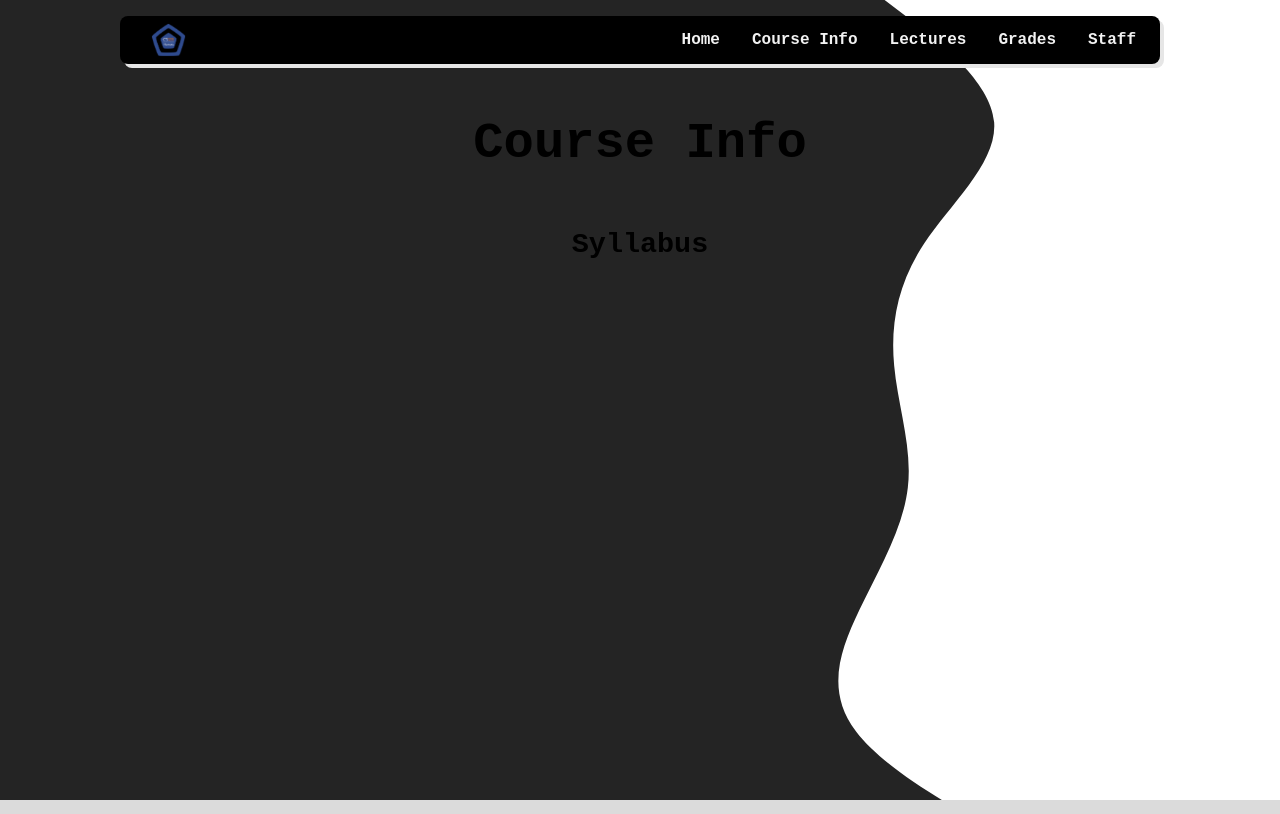
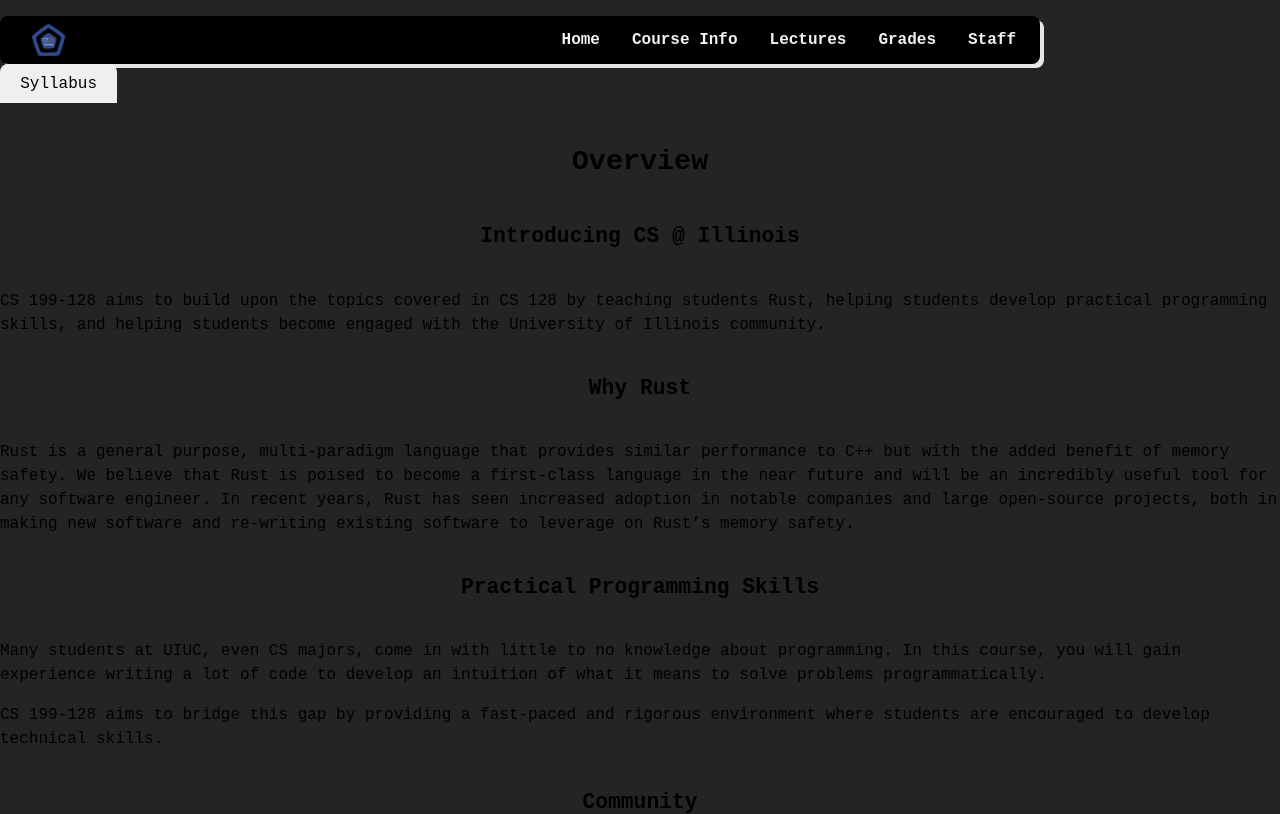
Before and after one commit to dwarbler/CS128H-Course-Website, a React (Vite) app in the folder cs128h-course-website/: page /CourseInfo in a window 1280 px wide. Shown: the top 814 px of the page. Built offline with nearby package versions, Linux system fonts and the light colour scheme.

Commit message:
Feat(Collapsible): Start implementation of collapsible component

```diff
--- /dev/null
+++ b/cs128h-course-website/src/components/Collapsible.tsx
@@ -0,0 +1,23 @@
+import { useState } from "react"
+
+export interface CollapisbleAtts {
+    title: string,
+    BodyComponent: JSX.Element,
+}
+
+export default function Collapsible({title, BodyComponent}: CollapisbleAtts): JSX.Element {
+    const [active, setActive] = useState(false);
+
+    function changeState() {
+        setActive(!active);
+    }
+
+    return (
+        <>
+            <button className={`${active ? 'collapsible' : 'collapsibleShown'}`} onClick={changeState}>{title}</button>
+            <div className={`${active ? 'content' : 'contentShown'}`}>
+                {BodyComponent}
+            </div>
+        </>
+    )
+}
--- a/cs128h-course-website/src/components/Info.tsx
+++ /dev/null
@@ -1,13 +0,0 @@
-export default function Info(): JSX.Element {
-    return (
-        <>
-            <div className="intro">
-                <h2>Course Info</h2>
-                <h4>Syllabus</h4>
-                <div className="syllabus">
-
-                </div>
-            </div>
-        </>
-    )
-}
--- /dev/null
+++ b/cs128h-course-website/src/components/Syllabus.tsx
@@ -0,0 +1,61 @@
+export default function Syllabus(): JSX.Element {
+    return (
+        <>
+            <h4>Overview</h4>
+
+            <h5>Introducing CS @ Illinois</h5>
+            <p>
+                CS 199-128 aims to build upon the topics covered in CS 128 by teaching students Rust, helping students develop practical programming skills, and helping students become engaged with the University of Illinois community.
+            </p>
+
+            <h5>Why Rust</h5>
+            <p>
+                Rust is a general purpose, multi-paradigm language that provides similar performance to C++ but with the added benefit of memory safety. We believe that Rust is poised to become a first-class language in the near future and will be an incredibly useful tool for any software engineer. In recent years, Rust has seen increased adoption in notable companies and large open-source projects, both in making new software and re-writing existing software to leverage on Rust’s memory safety.
+            </p>
+
+            <h5>Practical Programming Skills</h5>
+            <p>
+                Many students at UIUC, even CS majors, come in with little to no knowledge about programming. In this course, you will gain experience writing a lot of code to develop an intuition of what it means to solve problems programmatically.
+            </p>
+
+            <p>
+                CS 199-128 aims to bridge this gap by providing a fast-paced and rigorous environment where students are encouraged to develop technical skills.
+            </p>
+
+            <h5>Community</h5>
+            <p>
+                We aim to make the CS 199-128 learning environment one that not only is welcoming to students of all backgrounds but one that encourages those students to engage with their peers.
+            </p>
+
+            <h4>Class Structure</h4>
+
+            <h5>Instructional Videos</h5>
+            <p>
+                Videos containing course content will be regularly uploaded to our YouTube page and on our website on Tuesdays and Thursdays. The first few weeks’ videos will be roughly 25 minutes per release day but require little outside classwork.
+            </p>
+
+            <p>
+                We’ll answer questions about the lecture content live using the Discord server. If you have any questions please send them in the chat so everyone else can see the answer.
+            </p>
+
+            <p>
+                While watching the lessons is technically not mandatory, you will struggle to succeed in the course without them. The homework assignments and machine problems (individual projects) are designed with the lessons in mind. We put great thought into them and highly encourage you to watch them.
+            </p>
+
+            <h5>Communication</h5>
+            <p>
+                We will be using Discord for all course-related communication. Students are expected to have joined the server since Discord will be used as our course forum and will be used to host office hours. Students may post questions about lectures, homework, machine problems, bugs, or anything else relevant to the course in the various channels on the server.
+            </p>
+
+            <h5>Homework</h5>
+            <p>
+                The specifics of the homework assignments are on Prairielearn.  Homework assignments are based on lecture content and work to solidify a concrete understanding of putting discussed topics into practice. We drop the lowest single homework grade at the end of the semester. Students should expect homework assignments to take around 30-45 minutes to complete. If you find yourself spending over an hour on homework, please reach out to a member of the course staff. Students will have around a week to complete homework assignments for full credit.
+            </p>
+
+            <h5>Machine Problems</h5>
+            <p>
+                Machine problems (MPs) are individual projects that students will complete over the course of the semester. While you may discuss machine problems at a high level with other students, you may not share code or divide work among multiple students. Students should expect to spend around 1.5-2 hours completing MP assignments. If you find yourself spending more than 4 hours on an MP, please contact a member of the course staff. Students will have around a week and a half to complete MP assignments for full credit.
+            </p>
+        </>
+    )
+}
--- a/cs128h-course-website/src/index.css
+++ b/cs128h-course-website/src/index.css
@@ -220,40 +220,7 @@
   font-size: 1em;
   font-weight: 500;
   font-family: inherit;
-  background-color: #1a1a1a;
   cursor: pointer;
-  transition: border-color 0.25s;
-  position: relative;
-}
-
-@property --angle {
-  syntax: "<angle>";
-  initial-value: 0deg;
-  inherits: false;
-}
-
-@keyframes spin {
-  from {
-    --angle: 0deg;
-  }
-  to {
-    --angle: 360deg;
-  }
-}
-
-button:hover::after {
-  content: "";
-  position: absolute;
-  height: 100%;
-  width: 100%;
-  background-image: conic-gradient(from var(--angle), transparent 60%, var(--accent));
-  top: 50%;
-  left: 50%;
-  translate: -50% -50%;
-  z-index: -1;
-  padding: 3px;
-  border-radius: 8px;
-  animation: 3s spin linear infinite;
 }
 
 button:focus,
@@ -309,3 +276,32 @@
   justify-content: center;
   height: 75vh;
 }
+
+.collapsible {
+  background-color: var(--background-800);
+  color: var(--text);
+  cursor: pointer;
+  width: 80vw;
+  height: 5vh;
+  text-align: left;
+  outline: none;
+  font-size: 1em;
+  padding: 1em;
+  border-radius: 8px;
+}
+
+.collapsibleShown {
+  border-radius: 8px 8px 0 0;
+}
+
+.content {
+  width: 80vh;
+  height: fit-content;
+  text-align: left;
+  display: none;
+  padding: 0.5rem;
+}
+
+.contentShown {
+  display: block;
+}
--- a/cs128h-course-website/src/pages/CourseInfo.tsx
+++ b/cs128h-course-website/src/pages/CourseInfo.tsx
@@ -1,11 +1,15 @@
 import Navbar from "../components/Navbar"
-import Info from "../components/Info"
+import Collapsible from "../components/Collapsible"
+import Syllabus from "../components/Syllabus"
 
 export default function CourseInfo(): JSX.Element {
     return (
         <>
             <Navbar />
-            <Info />
+            <Collapsible
+                title={"Syllabus"}
+                BodyComponent={<Syllabus />}
+            />
         </>
     )
 }
```
